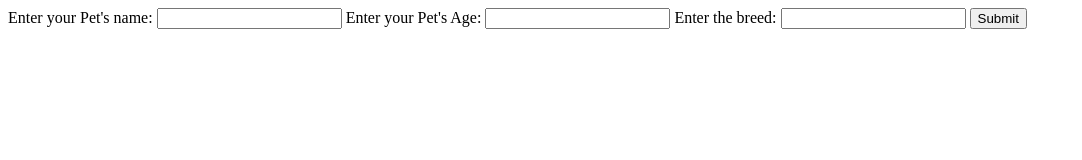
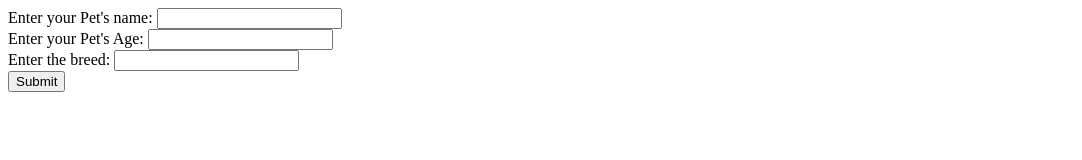
Before and after one commit to TUDublinBlanchBusinessIT/project-eoinok-3, a plain HTML site: page newPet.html in a window 1280 px wide. Shown: the whole page, without its empty margins (0-1082 px from the left). Drawn offline with Linux system fonts and the light colour scheme.

Commit message:
got something going in to db

```diff
--- a/newPet.html
+++ b/newPet.html
@@ -1,9 +1,9 @@
 <html>
     <body>
         <form method="POST" action="processPet.php">
-            Enter your Pet's name: <input type="text" name="pn">
-            Enter your Pet's Age: <input type="text" name="age">
-            Enter the breed: <input type="text" name="breed">
+            Enter your Pet's name: <input type="text" name="pn"><br>
+            Enter your Pet's Age: <input type="text" name="age"><br>
+            Enter the breed: <input type="text" name="breed"><br>
             <input type="submit">
         </form>
     </body>
```
